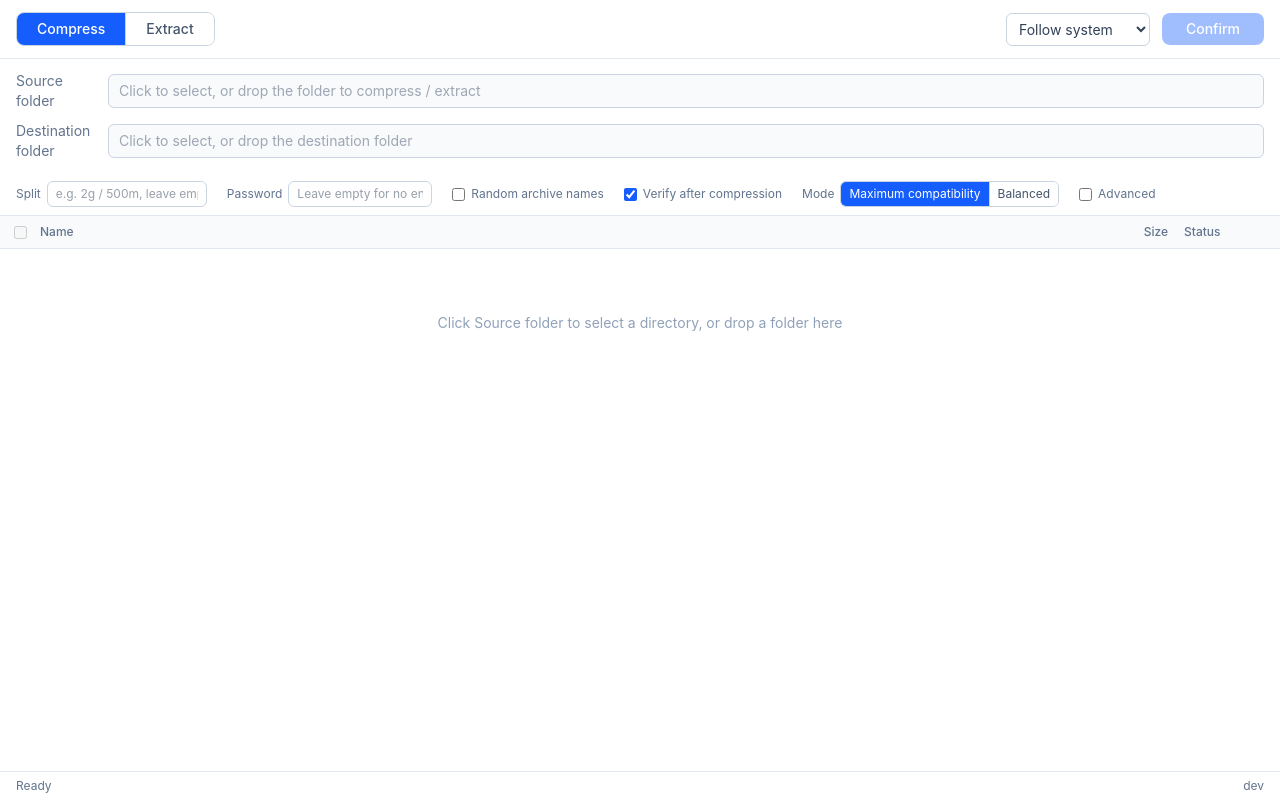
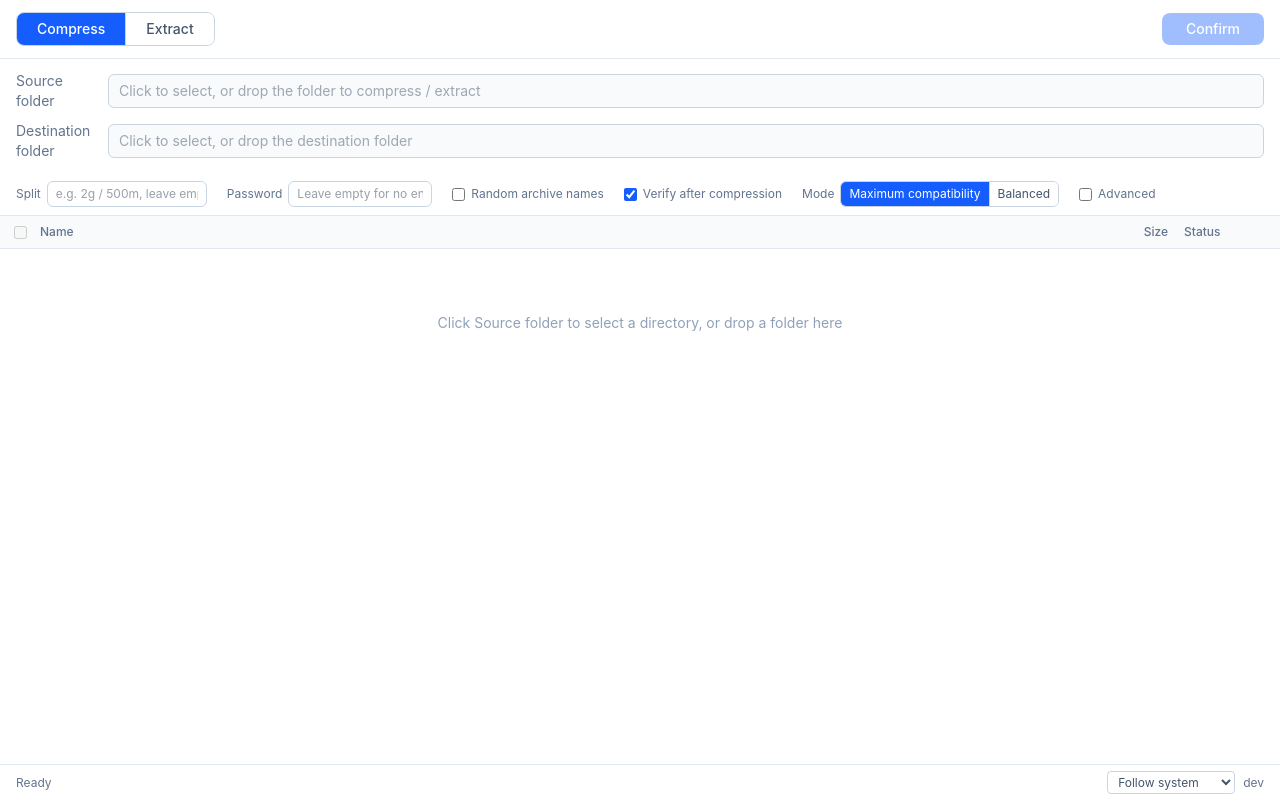
Before and after one commit to lawrenceching/ziptool, a website: page crates/tauri-app/ui/index.html in a window 1280 px wide. Drawn offline with Linux system fonts and the light colour scheme.

Commit message:
feat(ui): 语言选择框移到状态栏版本号左侧

```diff
--- a/crates/tauri-app/ui/index.html
+++ b/crates/tauri-app/ui/index.html
@@ -6,7 +6,7 @@
     <link rel="stylesheet" href="app.css" />
   </head>
   <body class="h-screen flex flex-col bg-white text-slate-800 text-sm">
-    <!-- 顶栏: 压缩/解压模式切换 + 语言选择 + 确认(运行中变取消) -->
+    <!-- 顶栏: 压缩/解压模式切换 + 确认(运行中变取消) -->
     <header class="flex items-center justify-between px-4 py-3 bg-white border-b border-slate-200">
       <div class="flex rounded-lg border border-slate-300 overflow-hidden">
         <button
@@ -24,20 +24,6 @@
           解压
         </button>
       </div>
-      <div class="flex items-center gap-3">
-        <select
-          id="lang"
-          aria-label="语言"
-          data-i18n-aria-label="header.language"
-          class="w-36 px-2 py-1.5 rounded-md border border-slate-300 bg-white text-slate-700 text-sm focus:outline-none focus:border-blue-400"
-        >
-          <option value="system" data-i18n="lang.system">跟随系统</option>
-          <option value="zh-CN">简体中文</option>
-          <option value="zh-HK">繁體中文（香港）</option>
-          <option value="zh-TW">繁體中文（台灣）</option>
-          <option value="en">English</option>
-          <option value="ru">Русский</option>
-        </select>
       <button
         id="confirm"
         data-i18n="header.confirm"
@@ -46,7 +32,6 @@
       >
         确认
       </button>
-      </div>
     </header>
 
     <!-- 路径区: 点击输入框弹出系统文件夹选择; 整行也是原生拖拽投放区 -->
@@ -212,7 +197,22 @@
     <!-- 状态栏 -->
     <footer class="flex items-center justify-between px-4 py-1.5 bg-white border-t border-slate-200 text-xs text-slate-500">
       <span id="msg" data-i18n="status.ready" class="truncate min-w-0" title="">就绪</span>
-      <span id="ver" class="shrink-0 pl-4"></span>
+      <div class="flex items-center gap-2 shrink-0 pl-4">
+        <select
+          id="lang"
+          aria-label="语言"
+          data-i18n-aria-label="header.language"
+          class="w-32 px-1.5 py-0.5 rounded border border-slate-300 bg-white text-slate-600 text-xs focus:outline-none focus:border-blue-400"
+        >
+          <option value="system" data-i18n="lang.system">跟随系统</option>
+          <option value="zh-CN">简体中文</option>
+          <option value="zh-HK">繁體中文（香港）</option>
+          <option value="zh-TW">繁體中文（台灣）</option>
+          <option value="en">English</option>
+          <option value="ru">Русский</option>
+        </select>
+        <span id="ver" class="shrink-0"></span>
+      </div>
     </footer>
 
     <script src="vendor/i18next.min.js"></script>
```
Also changed, not shown: _docs/i18n.md (+1 -1 lines), crates/tauri-app/test/i18n.test.mjs (+15 -0 lines), crates/tauri-app/ui/app.css. Lines whose indentation alone changed are shown as unchanged.
